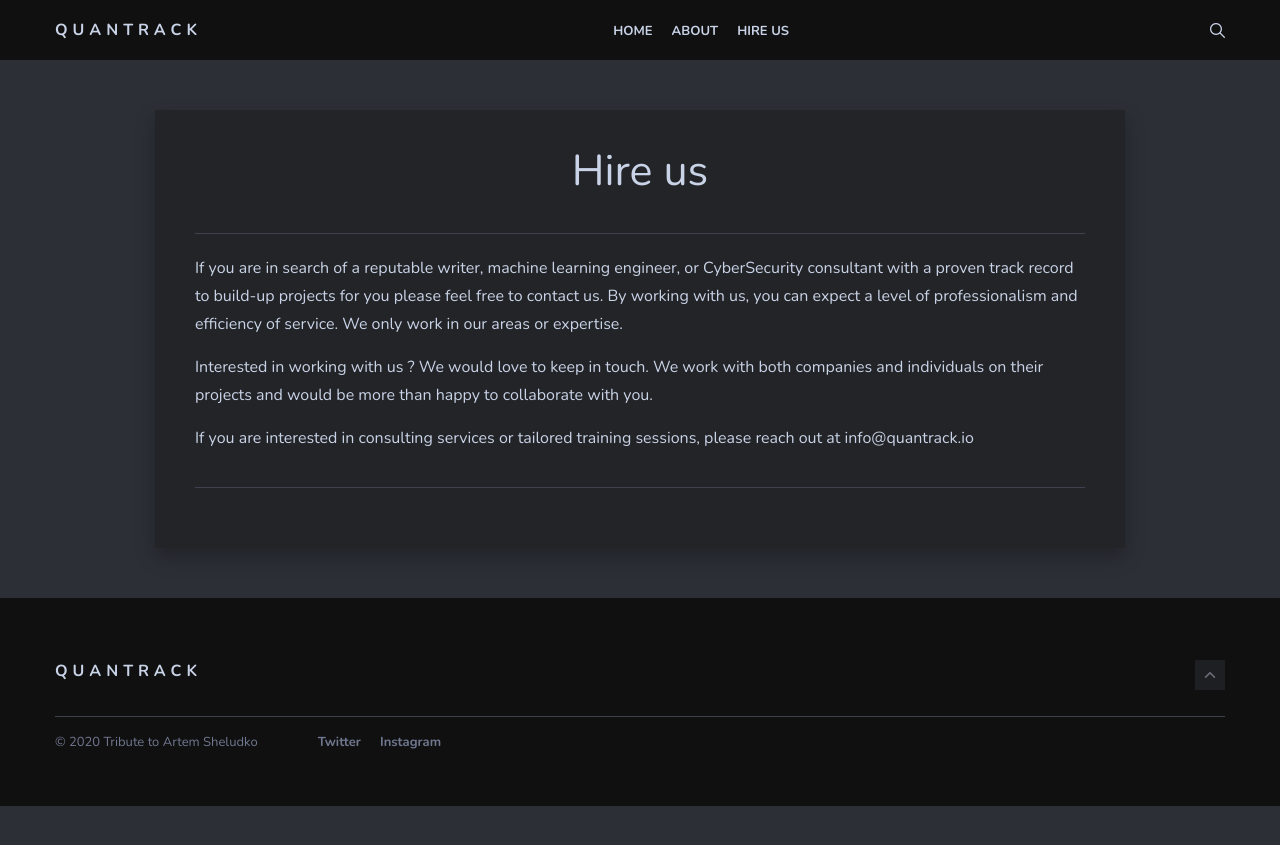
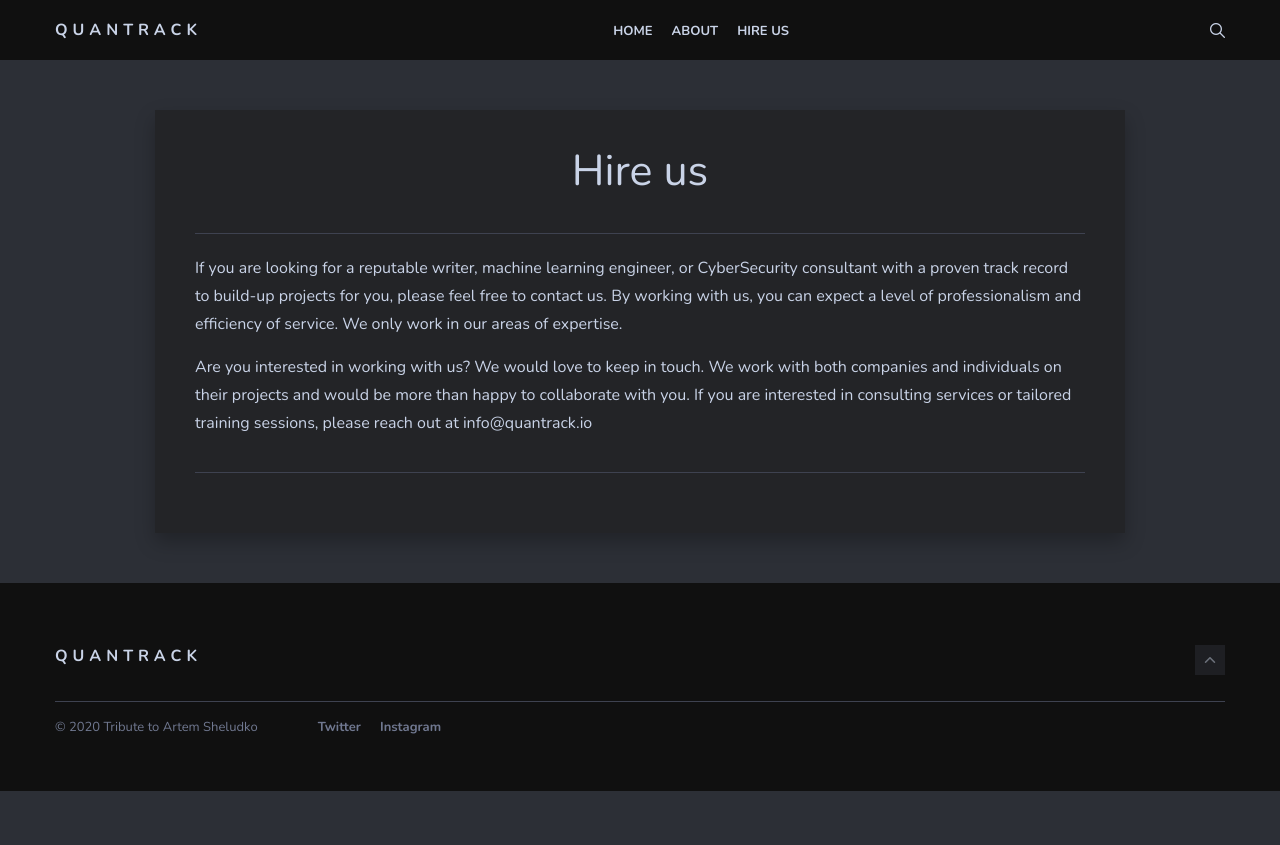
Before and after one commit to quantrack-lab/blog, a Jekyll site: the page built from _pages/hireus.md, in a window 1280 px wide. Shown: the top 845 px of the page. Built offline with Jekyll 4.4.1, drawn with Linux system fonts in a browser that asks for light colours; nearby versions of some CDN libraries.

Commit message:
Update hireus.md

```diff
--- a/_pages/hireus.md
+++ b/_pages/hireus.md
@@ -3,8 +3,7 @@ layout: page
 title: Hire us
 permalink: /hireus/
 ---
-If you are in search of a reputable writer, machine learning engineer, or CyberSecurity consultant with a proven track record to build-up projects for you please feel free to contact us. By working with us, you can expect a level of professionalism and efficiency of service. We only work in our areas or expertise.
+If you are looking for a reputable writer, machine learning engineer, or CyberSecurity consultant with a proven track record to build-up projects for you, please feel free to contact us. By working with us, you can expect a level of professionalism and efficiency of service. We only work in our areas of expertise.
 
-Interested in working with us ? We would love to keep in touch. We work with both companies and individuals on their projects and would be more than happy to collaborate with you.
-
+Are you interested in working with us? We would love to keep in touch. We work with both companies and individuals on their projects and would be more than happy to collaborate with you.
 If you are interested in consulting services or tailored training sessions, please reach out at info@quantrack.io
```
